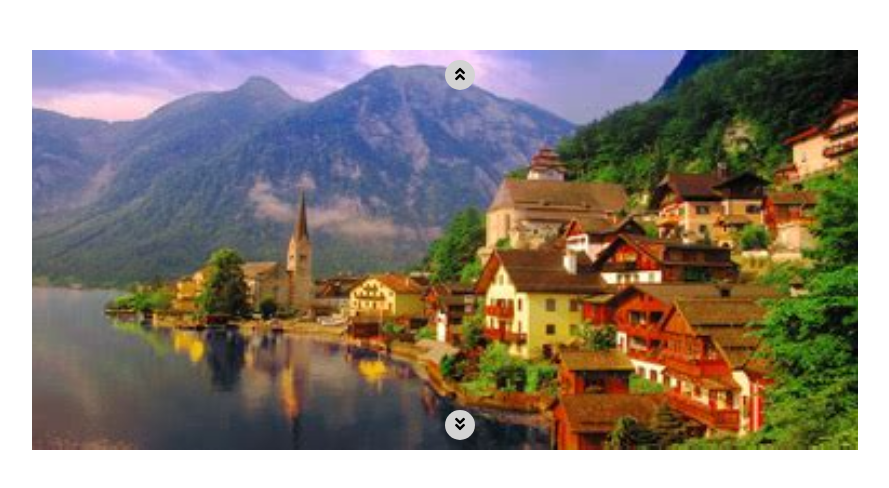
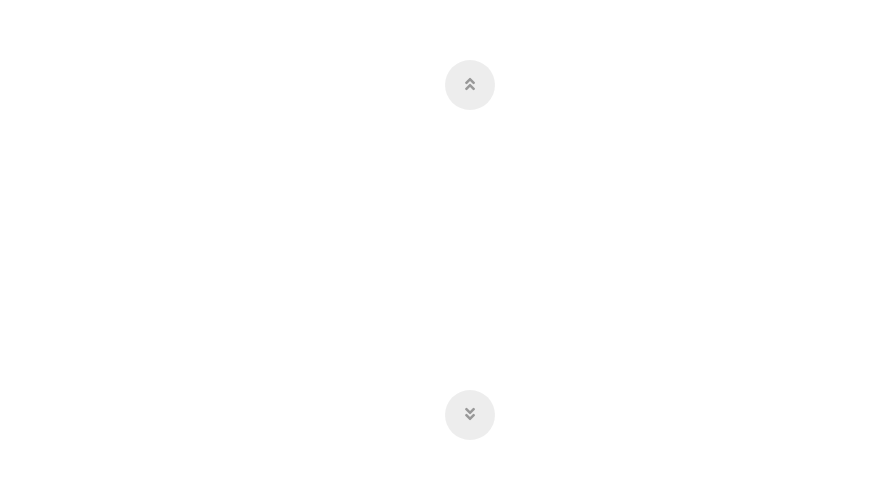
Before and after one commit to simone202120/js-array-carousel, a plain HTML site: page index.html in a window 1280 px wide. Shown: the whole page, without its empty margins (195-1084 px from the left). Drawn offline with Linux system fonts and the light colour scheme.

Commit message:
inizio parte JS

```diff
--- a/css/stle.css
+++ b/css/stle.css
@@ -14,6 +14,7 @@
     width: 70%;
     height: 100%;
     margin: auto;
+    display: none;
 }
 
 .immagine{
@@ -23,13 +24,15 @@
 }
 
 .style{
-    height: 30px;
-    width: 30px;
+    height: 50px;
+    width: 50px;
     background-color: lightgray;
+    opacity: 0.4;
     text-align: center;
-    line-height: 30px;
+    line-height: 50px;
     border-radius: 50%;
     position:absolute;
+    cursor: pointer;
 }
 
 .up{
@@ -40,3 +43,11 @@
     bottom:60px;
     left: 50%;
 }
+
+.style:hover{
+    opacity: 0.7;
+}
+
+.show{
+    display: block;
+}
--- a/js/main.js
+++ b/js/main.js
@@ -1,6 +1,20 @@
 const immagini = [ "img/01.jpg",
-                   "img/01.jpg",
-                   "img/01.jpg",
-                   "img/01.jpg",
-                   "img/01.jpg",
+                   "img/02.jpg",
+                   "img/03.jpg",
+                   "img/04.jpg",
+                   "img/05.jpg",
                 ];
+
+let img = document.querySelector (".img");
+let imgarray = document.querySelectorAll('.img');
+let imgselez="";
+
+for(i = 0; i< immagini.length; i++){
+    img.innerHTML +=  ` <div class="img">
+                        <img class="img" src="${immagini[i]}">
+                        </div> `;
+}
+
+imgarray[imgselez].classList.Add(".show")
+let up = document.querySelector("up");
+let down = document.querySelector("down");
```
